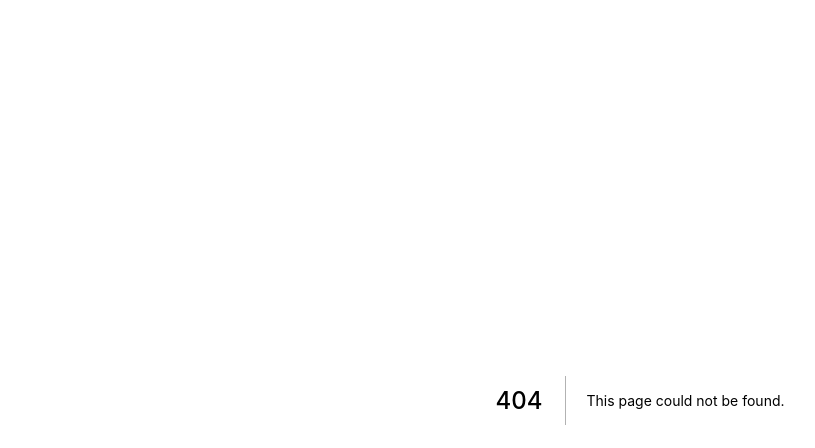
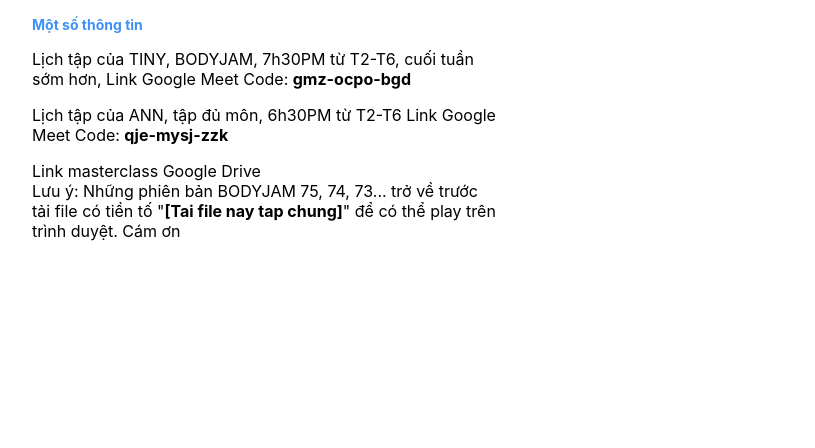
Before and after one commit to NhatTinyVu/media-sync, a Next.js app: page /containers/Announcement in a window 1280 px wide. Before the commit this address had no page. Shown: the top 448 px of the page, without its empty margins (0-815 px from the left). Built offline with nearby package versions, Linux system fonts and the light colour scheme.

Commit message:
refactor

```diff
--- /dev/null
+++ b/pages/containers/Announcement.js
@@ -0,0 +1,60 @@
+const containerStyle = {
+  margin: "0 16px",
+  padding: "16px 16px 8px",
+  maxWidth: 500,
+  borderRadius: 2,
+  background: `rgba(255, 255, 255, 0.65)`,
+  marginBottom: 16,
+};
+
+const titleStyle = {
+  color: "#3e91f7",
+  fontSize: 14,
+  marginBottom: 4,
+  fontWeight: "bold",
+};
+
+const Announcement = () => (
+  <div style={containerStyle}>
+    <div style={titleStyle}>Một số thông tin</div>
+    <p>
+      Lịch tập của TINY, BODYJAM, 7h30PM từ T2-T6, cuối tuần sớm hơn,{" "}
+      <a
+        href="https://meet.google.com/gmz-ocpo-bgd"
+        target="_blank"
+        rel="noreferrer"
+      >
+        Link Google Meet
+      </a>{" "}
+      Code: <b>gmz-ocpo-bgd</b>
+    </p>
+    <p>
+      Lịch tập của ANN, tập đủ môn, 6h30PM từ T2-T6{" "}
+      <a
+        href="https://meet.google.com/qje-mysj-zzk"
+        target="_blank"
+        rel="noreferrer"
+      >
+        Link Google Meet
+      </a>{" "}
+      Code: <b>qje-mysj-zzk</b>
+    </p>
+    <p>
+      Link masterclass{" "}
+      <a
+        href="https://drive.google.com/drive/folders/1Z--6Ruef5Pm2aubf9jpY3Lu34eLpSunR?usp=sharing"
+        target="_blank"
+        rel="noreferrer"
+      >
+        Google Drive
+      </a>
+      <div>
+        Lưu ý: Những phiên bản BODYJAM 75, 74, 73... trở về trước tải file có
+        tiền tố &quot;<b>[Tai file nay tap chung]</b>&quot; để có thể play trên
+        trình duyệt. Cám ơn
+      </div>
+    </p>
+  </div>
+);
+
+export default Announcement;
--- a/pages/containers/ListUsers.js
+++ b/pages/containers/ListUsers.js
@@ -6,10 +6,10 @@
 import User from "../components/User";
 
 const titleStyle = {
-  color: "white",
+  color: "#3e91f7",
+  fontSize: 14,
+  marginBottom: 4,
   fontWeight: "bold",
-  fontSize: 16,
-  textShadow: `0px 0px 4px rgb(9,9,121)`,
   margin: "8px 0px 4px",
 };
 
--- a/pages/index.js
+++ b/pages/index.js
@@ -3,6 +3,7 @@
 import SocketIOClient from "socket.io-client";
 import { isEmpty } from "lodash";
 import ListUsers from "./containers/ListUsers";
+import Announcement from "./containers/Announcement";
 
 import WorkoutTogether from "./containers/WorkoutTogether";
 
@@ -130,6 +131,7 @@
       </div>
       <div style={backgroundStyle}>
         <ListUsers users={users} host={host} socketID={socketID} />
+        <Announcement />
         <WorkoutTogether
           socketID={socketID}
           users={users}
```
